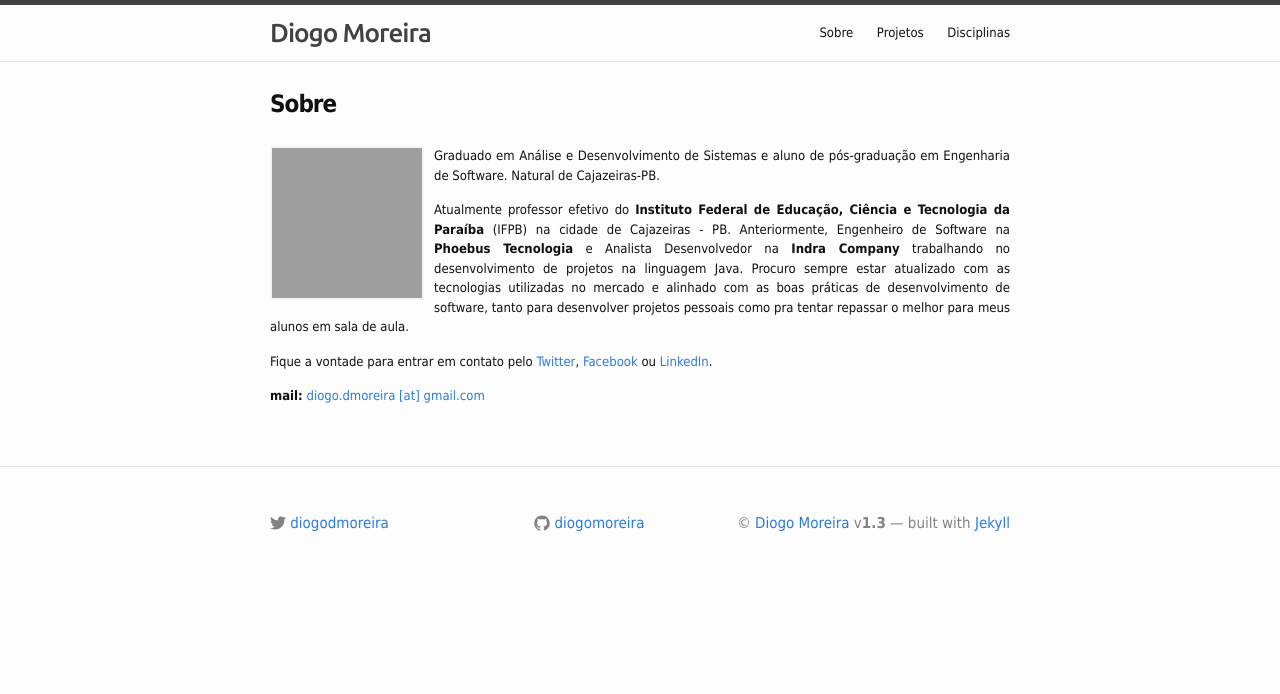
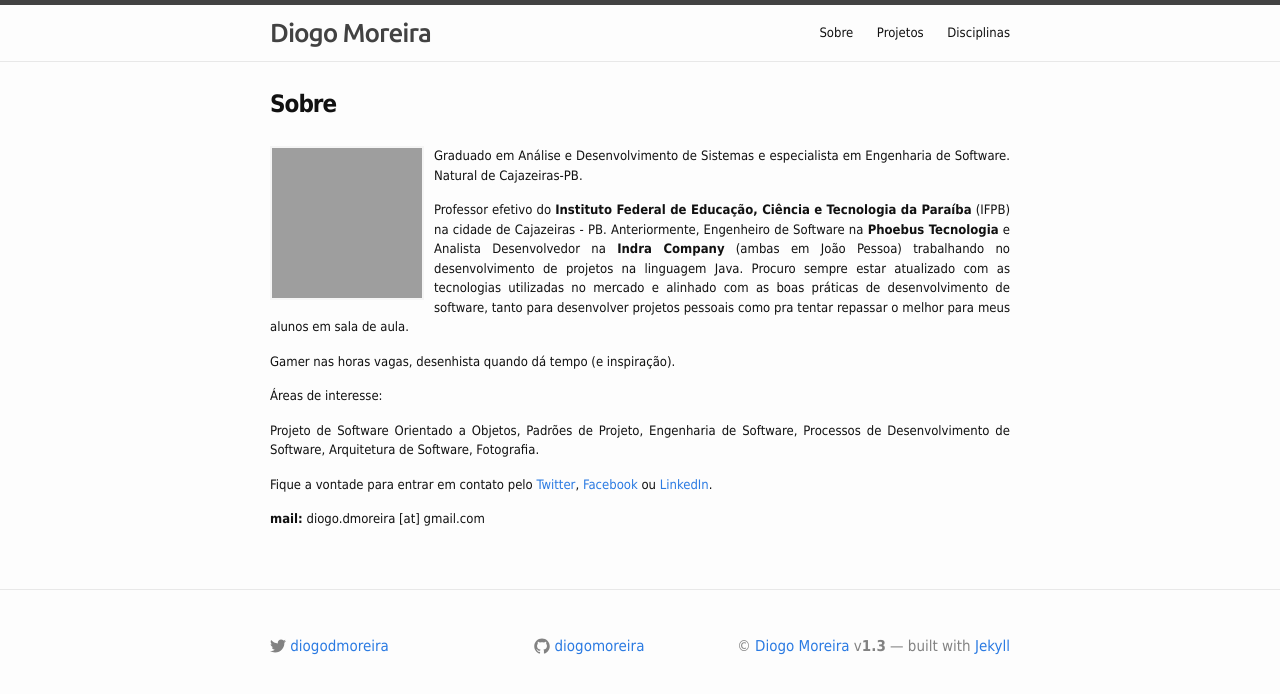
Before and after one commit to ricardojob/diogomoreira.github.io, a Jekyll site: the page built from about.md, in a window 1280 px wide. Shown: the top 694 px of the page. Built offline with Jekyll 4.4.1, drawn with Linux system fonts in a browser that asks for light colours; grey boxes are pictures that could not be loaded.

Commit message:
Changing about page

```diff
--- a/about.md
+++ b/about.md
@@ -4,10 +4,16 @@ title: Sobre
 permalink: /about/
 ---
 <img src="https://avatars0.githubusercontent.com/u/808759?v=2&s=460" style="float:left; width: 150px; margin: 0px 10px 10px 0px; border: 2px solid #f5f5f5"/>
-Graduado em Análise e Desenvolvimento de Sistemas e aluno de pós-graduação em Engenharia de Software. Natural de Cajazeiras-PB.
+Graduado em Análise e Desenvolvimento de Sistemas e especialista em Engenharia de Software. Natural de Cajazeiras-PB.
 
-Atualmente professor efetivo do **Instituto Federal de Educação, Ciência e Tecnologia da Paraíba** (IFPB) na cidade de Cajazeiras - PB. Anteriormente, Engenheiro de Software na **Phoebus Tecnologia** e Analista Desenvolvedor na **Indra Company** trabalhando no desenvolvimento de projetos na linguagem Java. Procuro sempre estar atualizado com as tecnologias utilizadas no mercado e alinhado com as boas práticas de desenvolvimento de software, tanto para desenvolver projetos pessoais como pra tentar repassar o melhor para meus alunos em sala de aula.
+Professor efetivo do **Instituto Federal de Educação, Ciência e Tecnologia da Paraíba** (IFPB) na cidade de Cajazeiras - PB. Anteriormente, Engenheiro de Software na **Phoebus Tecnologia** e Analista Desenvolvedor na **Indra Company** (ambas em João Pessoa) trabalhando no desenvolvimento de projetos na linguagem Java. Procuro sempre estar atualizado com as tecnologias utilizadas no mercado e alinhado com as boas práticas de desenvolvimento de software, tanto para desenvolver projetos pessoais como pra tentar repassar o melhor para meus alunos em sala de aula.
+
+Gamer nas horas vagas, desenhista quando dá tempo (e inspiração).
+
+Áreas de interesse:
+
+Projeto de Software Orientado a Objetos, Padrões de Projeto, Engenharia de Software, Processos de Desenvolvimento de Software, Arquitetura de Software, Fotografia.
 
 Fique a vontade para entrar em contato pelo [Twitter](http://www.twitter.com/diogodmoreira), [Facebook](http://www.facebook/diogodmoreira) ou [LinkedIn](http://br.linkedin.com/in/diogodmoreira/).
 
-**mail:** [diogo.dmoreira [at] gmail.com](mailto:diogo.dmoreira@gmail.com)
+**mail:** diogo.dmoreira [at] gmail.com
```
